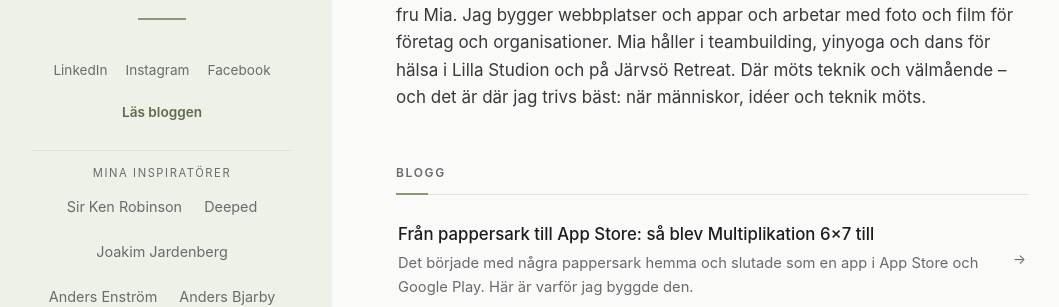
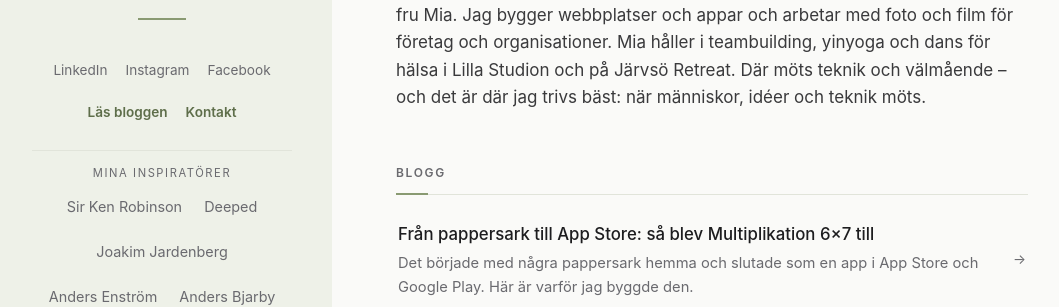
Before and after one commit to jberndes/jberndes.github.io, a Jekyll site: the page built from index.html, in a window 1280 px wide. Shown: the part 350-657 px from the top of the page, without its empty margins (8-1067 px from the left). Built offline with Jekyll 4.4.1, drawn with Linux system fonts in a browser that asks for light colours.

Commit message:
Meny: Kontakt bredvid Läs bloggen
Co-Authored-By: Claude Sonnet 5.5 <noreply@anthropic.com>
Claude-Session: https://claude.ai/code/session_01EHEf1UELdVEwTeZb2owzdv

```diff
--- a/index.html
+++ b/index.html
@@ -392,6 +392,7 @@
       </ul>
       <ul class="sociala foljrad">
         <li><a class="intern" href="/blogg/">Läs bloggen</a></li>
+        <li><a class="intern" href="/kontakt/">Kontakt</a></li>
       </ul>
       </nav>
 
```
